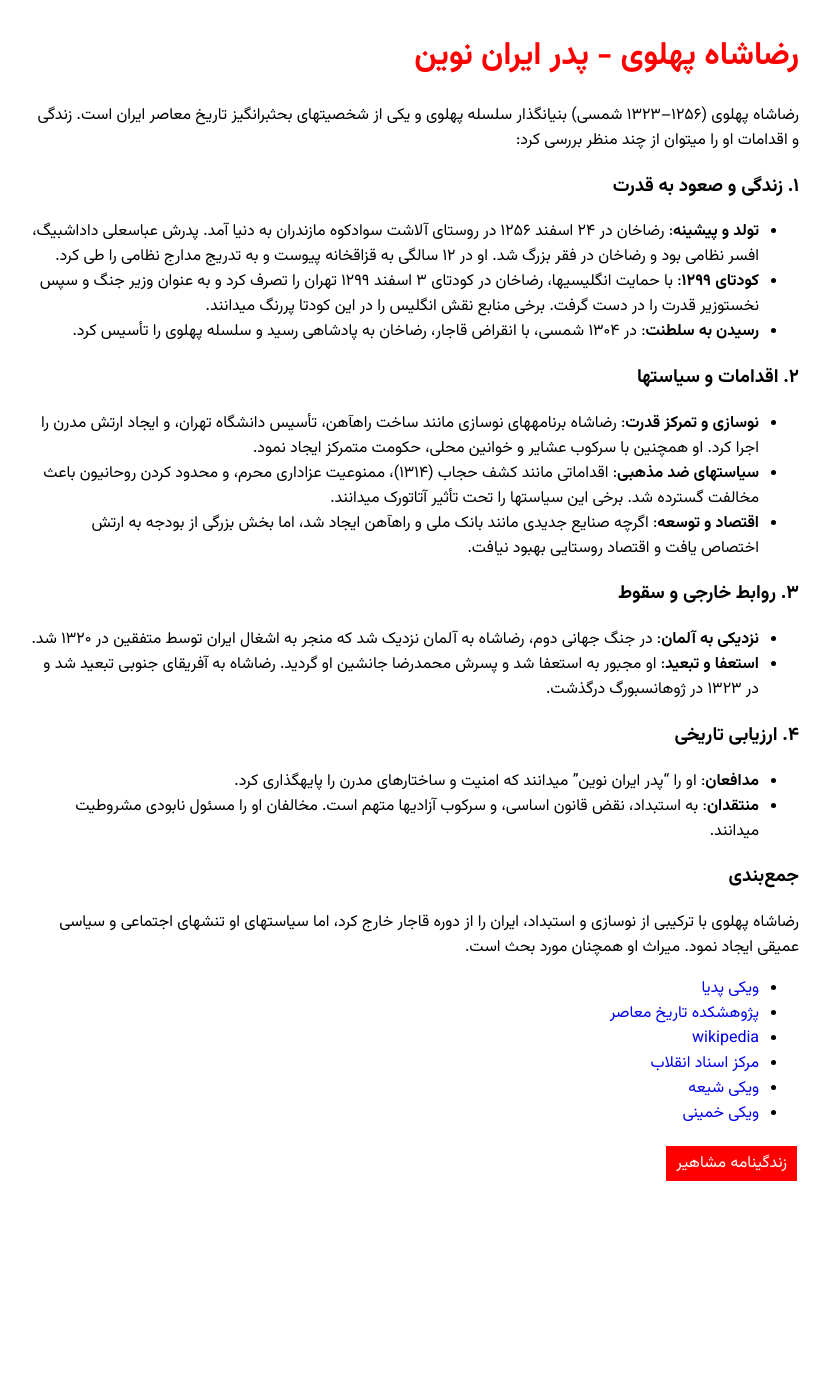
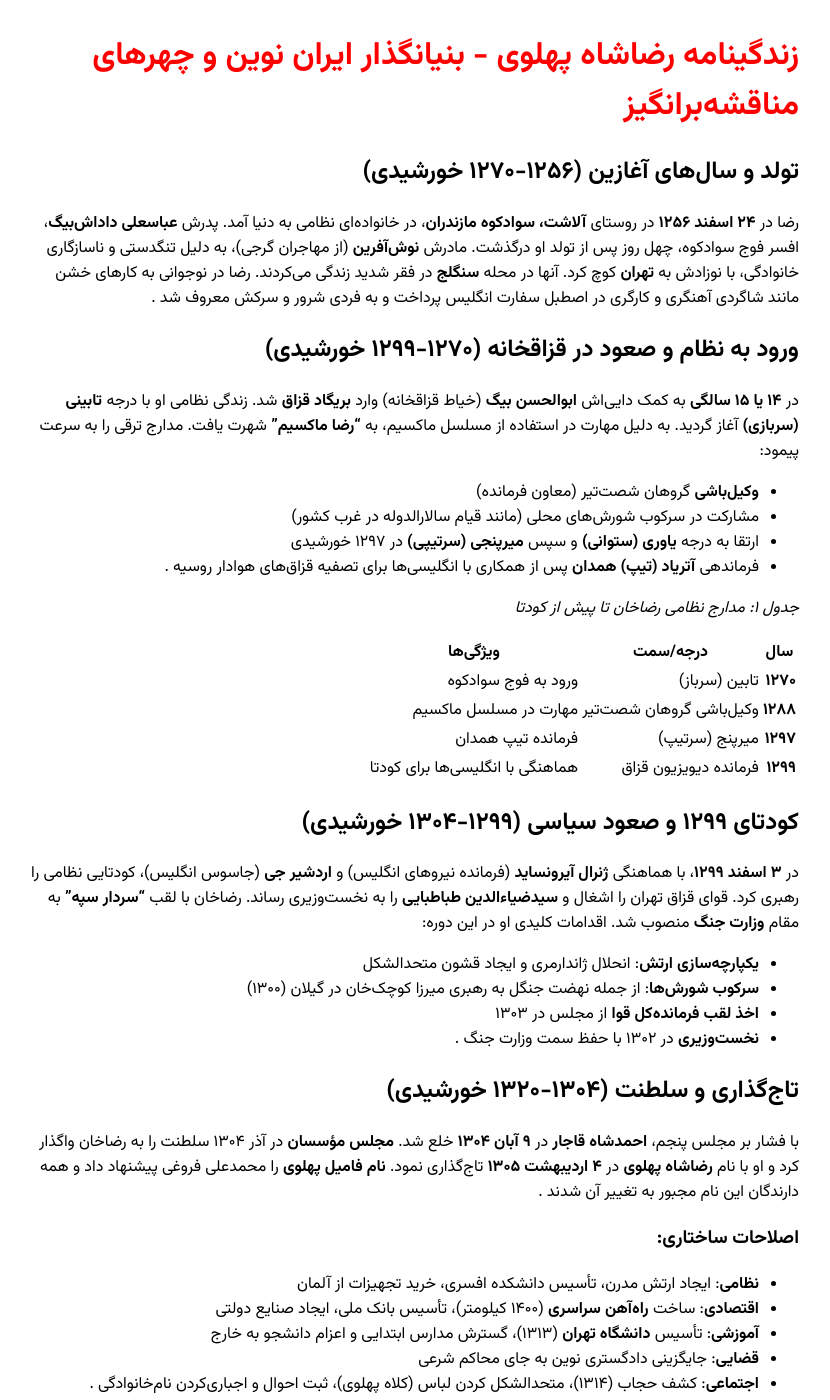
Before and after one commit to darkblog/darkblog.github.io, a Jekyll site: the page built from _posts/2025-6-28-4.md, in a window 1280 px wide and 1400 px high. Shown: the whole window, without its empty margins (225-1055 px from the left). Built offline with Jekyll 4.4.1, drawn with Linux system fonts in a browser that asks for light colours; some of the changed text lies outside the part shown.

Commit message:
Update 2025-6-28-4.md

```diff
--- a/_posts/2025-6-28-4.md
+++ b/_posts/2025-6-28-4.md
@@ -1,34 +1,65 @@
 ---
 layout: post
-title: رضاشاه پهلوی - پدر ایران نوین
+title: زندگینامه رضاشاه پهلوی - بنیانگذار ایران نوین و چهرهای مناقشه‌برانگیز
 ---
 
-رضاشاه پهلوی (۱۲۵۶–۱۳۲۳ شمسی) بنیانگذار سلسله پهلوی و یکی از شخصیتهای بحثبرانگیز تاریخ معاصر ایران است. زندگی و اقدامات او را میتوان از چند منظر بررسی کرد:
+## تولد و سال‌های آغازین (۱۲۵۶-۱۲۷۰ خورشیدی)
+رضا در **۲۴ اسفند ۱۲۵۶** در روستای **آلاشت، سوادکوه مازندران**، در خانواده‌ای نظامی به دنیا آمد. پدرش **عباسعلی داداش‌بیگ**، افسر فوج سوادکوه، چهل روز پس از تولد او درگذشت. مادرش **نوش‌آفرین** (از مهاجران گرجی)، به دلیل تنگدستی و ناسازگاری خانوادگی، با نوزادش به **تهران** کوچ کرد. آنها در محله **سنگلج** در فقر شدید زندگی می‌کردند. رضا در نوجوانی به کارهای خشن مانند شاگردی آهنگری و کارگری در اصطبل سفارت انگلیس پرداخت و به فردی شرور و سرکش معروف شد .
 
-### ۱. **زندگی و صعود به قدرت**
-- **تولد و پیشینه**: رضاخان در ۲۴ اسفند ۱۲۵۶ در روستای آلاشت سوادکوه مازندران به دنیا آمد. پدرش عباسعلی داداشبیگ، افسر نظامی بود و رضاخان در فقر بزرگ شد. او در ۱۲ سالگی به قزاقخانه پیوست و به تدریج مدارج نظامی را طی کرد.
-- **کودتای ۱۲۹۹**: با حمایت انگلیسیها، رضاخان در کودتای ۳ اسفند ۱۲۹۹ تهران را تصرف کرد و به عنوان وزیر جنگ و سپس نخستوزیر قدرت را در دست گرفت. برخی منابع نقش انگلیس را در این کودتا پررنگ میدانند.
-- **رسیدن به سلطنت**: در ۱۳۰۴ شمسی، با انقراض قاجار، رضاخان به پادشاهی رسید و سلسله پهلوی را تأسیس کرد.
+## ورود به نظام و صعود در قزاقخانه (۱۲۷۰-۱۲۹۹ خورشیدی)
+در **۱۴ یا ۱۵ سالگی** به کمک دایی‌اش **ابوالحسن بیگ** (خیاط قزاقخانه) وارد **بریگاد قزاق** شد. زندگی نظامی او با درجه **تابینی (سربازی)** آغاز گردید. به دلیل مهارت در استفاده از مسلسل ماکسیم، به **"رضا ماکسیم"** شهرت یافت. مدارج ترقی را به سرعت پیمود:
+- **وکیل‌باشی** گروهان شصت‌تیر (معاون فرمانده)
+- مشارکت در سرکوب شورش‌های محلی (مانند قیام سالارالدوله در غرب کشور)
+- ارتقا به درجه **یاوری (ستوانی)** و سپس **میرپنجی (سرتیپی)** در ۱۲۹۷ خورشیدی
+- فرماندهی **آتریاد (تیپ) همدان** پس از همکاری با انگلیسی‌ها برای تصفیه قزاق‌های هوادار روسیه .
 
-### ۲. **اقدامات و سیاستها**
-- **نوسازی و تمرکز قدرت**: رضاشاه برنامههای نوسازی مانند ساخت راهآهن، تأسیس دانشگاه تهران، و ایجاد ارتش مدرن را اجرا کرد. او همچنین با سرکوب عشایر و خوانین محلی، حکومت متمرکز ایجاد نمود.
-- **سیاستهای ضد مذهبی**: اقداماتی مانند کشف حجاب (۱۳۱۴)، ممنوعیت عزاداری محرم، و محدود کردن روحانیون باعث مخالفت گسترده شد. برخی این سیاستها را تحت تأثیر آتاتورک میدانند.
-- **اقتصاد و توسعه**: اگرچه صنایع جدیدی مانند بانک ملی و راهآهن ایجاد شد، اما بخش بزرگی از بودجه به ارتش اختصاص یافت و اقتصاد روستایی بهبود نیافت.
+*جدول ۱: مدارج نظامی رضاخان تا پیش از کودتا*
 
-### ۳. **روابط خارجی و سقوط**
-- **نزدیکی به آلمان**: در جنگ جهانی دوم، رضاشاه به آلمان نزدیک شد که منجر به اشغال ایران توسط متفقین در ۱۳۲۰ شد.
-- **استعفا و تبعید**: او مجبور به استعفا شد و پسرش محمدرضا جانشین او گردید. رضاشاه به آفریقای جنوبی تبعید شد و در ۱۳۲۳ در ژوهانسبورگ درگذشت.
+| **سال** | **درجه/سمت** | **ویژگی‌ها** |
+|----------|--------------|--------------|
+| **۱۲۷۰** | تابین (سرباز) | ورود به فوج سوادکوه |
+| **۱۲۸۸** | وکیل‌باشی گروهان شصت‌تیر | مهارت در مسلسل ماکسیم |
+| **۱۲۹۷** | میرپنج (سرتیپ) | فرمانده تیپ همدان |
+| **۱۲۹۹** | فرمانده دیویزیون قزاق | هماهنگی با انگلیسی‌ها برای کودتا |
 
-### ۴. **ارزیابی تاریخی**
-- **مدافعان**: او را "پدر ایران نوین" میدانند که امنیت و ساختارهای مدرن را پایهگذاری کرد.
-- **منتقدان**: به استبداد، نقض قانون اساسی، و سرکوب آزادیها متهم است. مخالفان او را مسئول نابودی مشروطیت میدانند.
+## کودتای ۱۲۹۹ و صعود سیاسی (۱۲۹۹-۱۳۰۴ خورشیدی)
+در **۳ اسفند ۱۲۹۹**، با هماهنگی **ژنرال آیرونساید** (فرمانده نیروهای انگلیس) و **اردشیر جی** (جاسوس انگلیس)، کودتایی نظامی را رهبری کرد. قوای قزاق تهران را اشغال و **سیدضیاءالدین طباطبایی** را به نخست‌وزیری رساند. رضاخان با لقب **"سردار سپه"** به مقام **وزارت جنگ** منصوب شد. اقدامات کلیدی او در این دوره:
+- **یکپارچه‌سازی ارتش**: انحلال ژاندارمری و ایجاد قشون متحدالشکل
+- **سرکوب شورش‌ها**: از جمله نهضت جنگل به رهبری میرزا کوچک‌خان در گیلان (۱۳۰۰)
+- **اخذ لقب فرمانده‌کل قوا** از مجلس در ۱۳۰۳
+- **نخست‌وزیری** در ۱۳۰۲ با حفظ سمت وزارت جنگ .
 
-### جمع‌بندی
-رضاشاه پهلوی با ترکیبی از نوسازی و استبداد، ایران را از دوره قاجار خارج کرد، اما سیاستهای او تنشهای اجتماعی و سیاسی عمیقی ایجاد نمود. میراث او همچنان مورد بحث است.
+## تاج‌گذاری و سلطنت (۱۳۰۴-۱۳۲۰ خورشیدی)
+با فشار بر مجلس پنجم، **احمدشاه قاجار** در **۹ آبان ۱۳۰۴** خلع شد. **مجلس مؤسسان** در آذر ۱۳۰۴ سلطنت را به رضاخان واگذار کرد و او با نام **رضاشاه پهلوی** در **۴ اردیبهشت ۱۳۰۵** تاج‌گذاری نمود. **نام فامیل پهلوی** را محمدعلی فروغی پیشنهاد داد و همه دارندگان این نام مجبور به تغییر آن شدند .
 
-- [ویکی پدیا](https://fa.m.wikipedia.org/wiki/%D8%B1%D8%B6%D8%A7%D8%B4%D8%A7%D9%87)
-- [پژوهشکده تاریخ معاصر](https://www.iichs.ir/fa/gallery/3485/2/%D8%B1%D8%B6%D8%A7-%D9%BE%D9%87%D9%84%D9%88%DB%8C-%D8%A7%D8%B2-%D8%AA%D9%88%D9%84%D8%AF-%D8%AA%D8%A7-%DA%A9%D9%88%D8%AF%D8%AA%D8%A7)
-- [wikipedia](https://en.m.wikipedia.org/wiki/Reza_Shah)
-- [مرکز اسناد انقلاب](https://irdc.ir/fa/news/9729/%D8%B1%D8%B6%D8%A7%D8%AE%D8%A7%D9%86-%DA%86%DA%AF%D9%88%D9%86%D9%87-%D8%A8%D9%87-%D8%B3%D9%84%D8%B7%D9%86%D8%AA-%D8%B1%D8%B3%DB%8C%D8%AF)
-- [ویکی شیعه](https://fa.wikishia.net/view/%D8%B1%D8%B6%D8%A7%D8%B4%D8%A7%D9%87)
-- [ویکی خمینی](https://fa.wiki.khomeini.ir/wiki/%D8%B1%D8%B6%D8%A7_%D9%BE%D9%87%D9%84%D9%88%DB%8C)
+### اصلاحات ساختاری:
+- **نظامی**: ایجاد ارتش مدرن، تأسیس دانشکده افسری، خرید تجهیزات از آلمان
+- **اقتصادی**: ساخت **راه‌آهن سراسری** (۱۴۰۰ کیلومتر)، تأسیس بانک ملی، ایجاد صنایع دولتی
+- **آموزشی**: تأسیس **دانشگاه تهران** (۱۳۱۳)، گسترش مدارس ابتدایی و اعزام دانشجو به خارج
+- **قضایی**: جایگزینی دادگستری نوین به جای محاکم شرعی
+- **اجتماعی**: کشف حجاب (۱۳۱۴)، متحدالشکل‌ کردن لباس (کلاه پهلوی)، ثبت احوال و اجباری‌کردن نام‌خانوادگی .
+
+*جدول ۲: مهم‌ترین اصلاحات دوره رضاشاه*
+
+| **حوزه** | **اقدامات کلیدی** | **پیامدها** |
+|----------|-------------------|-------------|
+| **نظامی** | یکپارچه‌سازی ارتش، تأسیس نیروی هوایی | ایجاد ابزار سرکوب مخالفان |
+| **اقتصاد** | راه‌آهن، کارخانه‌های دولتی، بانک ملی | وابستگی به درآمد نفت، تمرکز ثروت نزد شاه |
+| **فرهنگ** | کشف حجاب، تأسیس دانشگاه تهران، تغییر لباس | تقابل با سنت‌های مذهبی، گسترش آموزش |
+| **سیاست** | انحلال احزاب، کنترل مجلس، حذف رقبا | استقرار دیکتاتوری فردی |
+
+### حکومت استبدادی:
+- **سرکوب مخالفان**: ترور **سید حسن مدرس** (۱۳۱۶)، حذف فیزیکی همکاران قدیمی مانند **تیمورتاش** و **داور**
+- **کنترل مجلس**: کاهش نمایندگان روحانی از ۲۴ نفر در مجلس پنجم به ۶ نفر در مجلس دهم
+- **ثروت‌اندوزی**: تبدیل شدن به ثروتمندترین فرد ایران از طریق مصادره زمین‌ها و املاک
+- **مذهب‌ستیزی**: ممنوعیت مراسم عزاداری محرم، محدودیت زیارت عتبات، تخریب قبرستان ابوحسین قم .
+
+## سقوط و تبعید (۱۳۲۰-۱۳۲۳ خورشیدی)
+با اشغال ایران توسط متفقین در **شهریور ۱۳۲۰** به دلیل نزدیکی رضاشاه به آلمان، او تحت فشار انگلیس مجبور به **استعفا** شد. در **۲۵ شهریور ۱۳۲۰** سلطنت را به پسرش **محمدرضا** واگذار کرد و به **جزیره موریس** و سپس **ژوهانسبورگِ آفریقای جنوبی** تبعید شد. در **۴ مرداد ۱۳۲۳** بر اثر سکته قلبی درگذشت. پیکر او ابتدا در **مسجد رفاعی مصر** دفن و سپس به **آرامگاهی در شهر ری** منتقل شد که پس از انقلاب ۱۳۵۷ تخریب گردید .
+
+## میراث و ارزیابی تاریخی
+- **طرفداران**: او را **"پدر ایران نوین"** می‌دانند که با ایجاد دولت متمرکز، امنیت، نهادهای مدرن و هویت ملی، ایران را از فروپاشی نجات داد .
+- **مخالفان**: بر این باورند که مشروطیت را نابود کرد، استبدادی خشن ایجاد نمود، و با سیاست‌های ضدمذهبی، سنت‌های جامعه را ویران کرد .
+- **تحلیل بی‌طرف**: رضاشاه در شرایط هرج‌ومرج پس از قاجار ظهور کرد و با اراده‌ای فولادین ساختارهای مدرن بنیان نهاد، اما مسیر اصلاحات به دیکتاتوری فردی و تقابل با جامعه منجر شد. جامعه امروز ایران همچنان در پیوند با میراث متناقض او، میان تجدد و سنت در کشاکش است .
+
+> **نکته کلیدی**: تضاد اصلی در ارزیابی رضاشاه نه در اصلاحات، که در **روش‌های استبدادی** و **تخریب نهادهای مدنی** است. او نشان داد که نوسازی آمرانه، هرچند در کوتاه‌مدت کارآمد، بدون مشارکت مردم پایدار نمی‌ماند.
```
